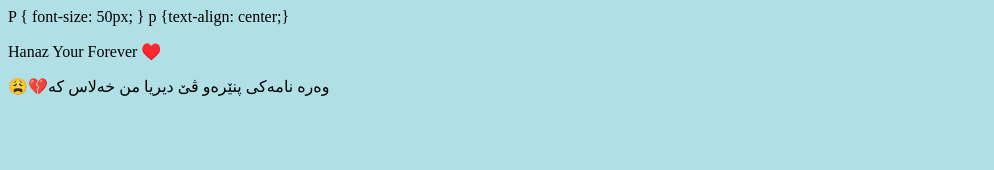
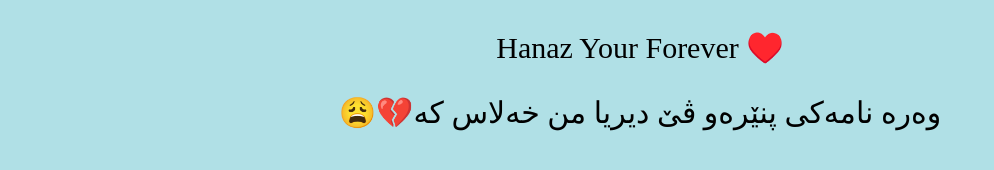
Before and after one commit to HanForeverr/HanForeverr, a plain HTML site: page index.html in a window 1280 px wide. Shown: the whole page, without its empty margins (0-994 px from the left). Drawn offline with Linux system fonts and the light colour scheme.

Commit message:
Update index.html

```diff
--- a/index.html
+++ b/index.html
@@ -1,12 +1,8 @@
 <!DOCTYPE html>
 <html>
+<link rel="stylesheet" href="style.css">
 <body style="background-color:powderblue;">
 
-P {
-  font-size: 50px;
-}
-
-p {text-align: center;}
 <p>Hanaz Your Forever ♥️</p>
 
 <p>😩💔وەرە نامەکی پنێرەو ڤێ دیریا من خەلاس کە </p>
```
